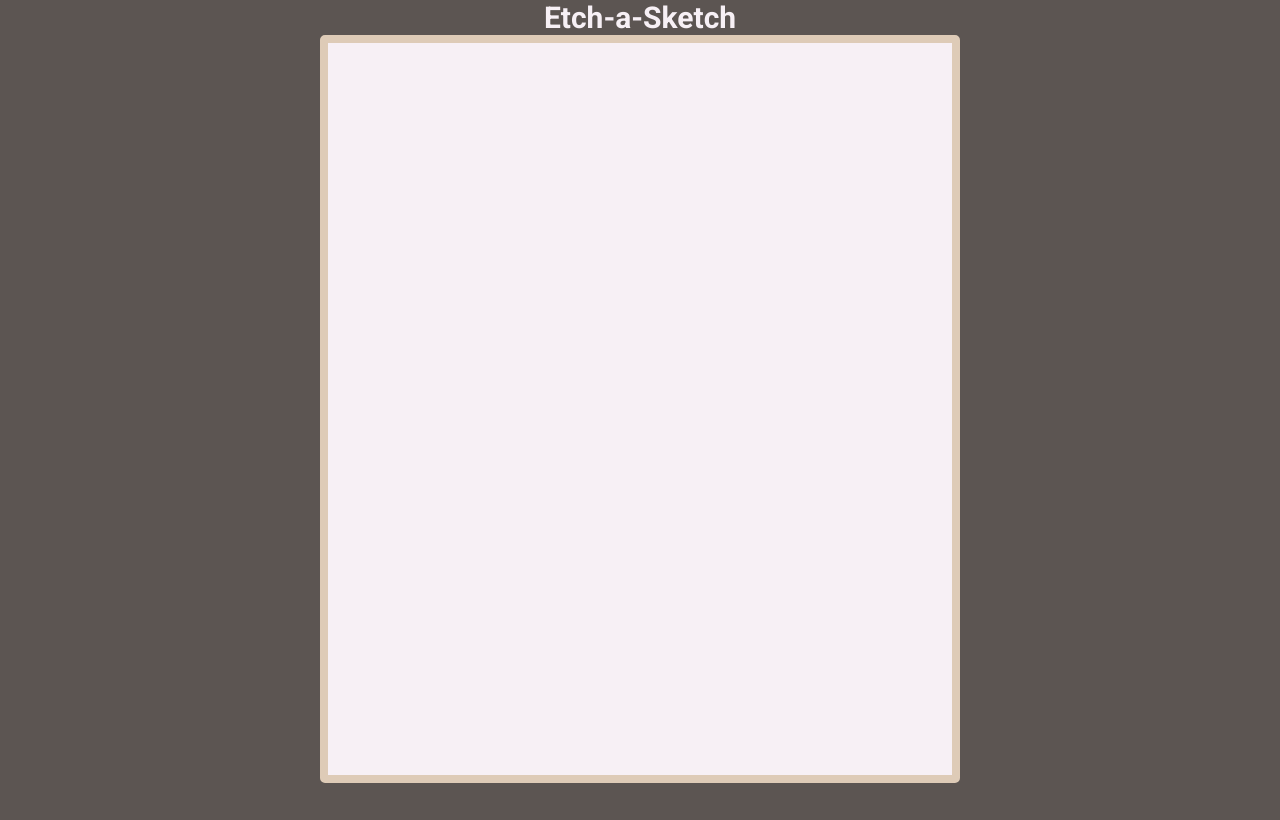
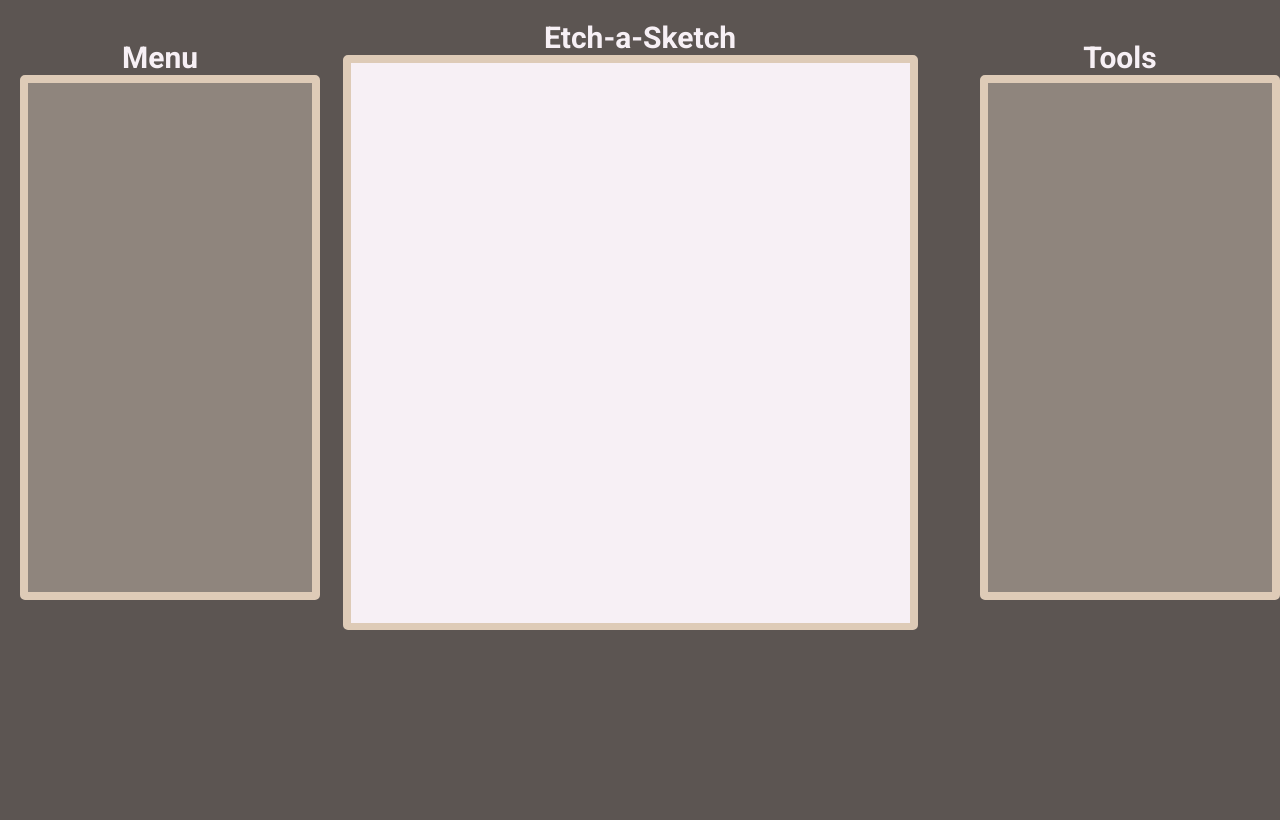
Before and after one commit to DayanaraReynaa/Etch-a-Sketch, a plain HTML site: page index.html in a window 1280 px wide. Drawn offline with Linux system fonts and the light colour scheme.

Commit message:
Added Menu and Tools containers. Adjusted canvas

```diff
--- a/index.html
+++ b/index.html
@@ -17,17 +17,26 @@
 <body>
     <!-- Etch-a-Sketch -->
 
+    <div class="side-container">
+        <h2>Menu</h2>
+        <div class="menu-container">
 
+        </div>
+      </div>
+    </div>
 
     <div class="main-container">
-        <h2 id="main-header">Etch-a-Sketch</h2>
+        <h2>Etch-a-Sketch</h2>
         <div class="sketch-container">
 
             </div>
+    </div>
 
+    <div class="side-container">
+        <h2>Tools</h2>
+        <div class="menu-container">
 
-
-
+        </div>
     </div>
 
 
--- a/styles.css
+++ b/styles.css
@@ -6,30 +6,48 @@
 
 body {
     display: flex;
-    justify-content: center;
-    align-items: center;
+
     height: 100vh;
     text-align: center;
     font-family: 'Roboto', sans-serif;
     background-color: #5C5552;
 }
 
+h2 {
+    color: #f7f0f5;
+    font-size: 30px;
+}
+
+.side-container {
+    margin-top: 40px;
+    width: 25%;
+    height: 70%;
+    display: flex;
+    flex-direction: column;
+}
+
+.menu-container {
+    width: 300px;
+    height: 100%;
+    margin-left: 20px;
+    background-color: #8F857D;
+    border: 8px solid #DECBB7;
+    border-radius: 5px;
+}
+
 .main-container {
-    width: 100%;
+    margin-top: 20px;
+    width: 50%;
     height: 100%;
     display: flex;
     flex-direction: column;
     align-items: center;
 }
 
-#main-header {
-    color: #f7f0f5;
-    font-size: 30px;
-}
-
 .sketch-container {
-    width: 50%;
-    height: 93.5%;
+    margin-right: 20px;
+    width: 575px;
+    height: 575px;
     background-color: #f7f0f5;
     border: 8px solid #DECBB7;
     border-radius: 5px;
@@ -43,7 +61,8 @@ body {
 
 .grid-square {
     background-color: #f7f0f5;
-    width: 44px;
-    height: 44px;
-    transition: .3s;
+    width: 35px;
+    height: 35px;
+    transition: 0.5s;
+
 }
```
